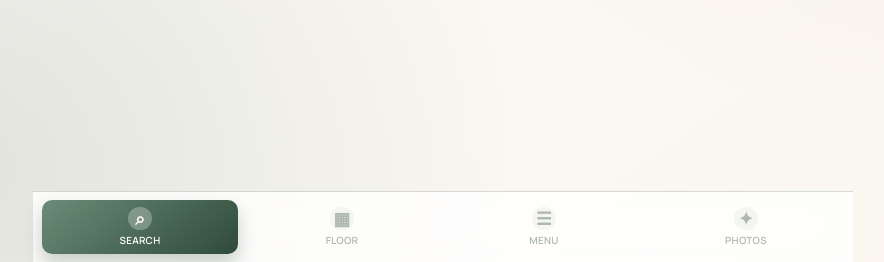
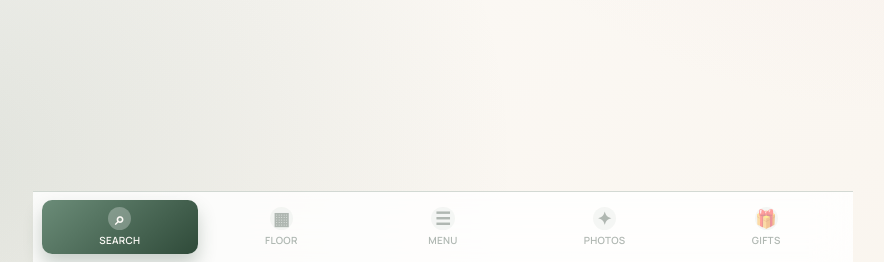
Before and after one commit to jmdigitalscontact-cyber/testinvitation, a PHP site: page /reception/index.html in a window 1280 px wide. Shown: the part 538-800 px from the top of the page, without its empty margins (197-1081 px from the left). Run offline with PHP 8.4, Linux system fonts and the light colour scheme.

Commit message:
Add gifts tab with QR code and bank transfer details to reception page

```diff
--- a/reception/index.html
+++ b/reception/index.html
@@ -106,6 +106,39 @@
             </div>
           </div>
         </section>
+
+        <!-- Gifts -->
+        <section class="reception-panel" id="panel-gifts" data-panel="gifts" hidden aria-labelledby="tab-gifts">
+          <div class="reception-panel__inner">
+            <h2 class="reception-panel__heading">Wedding gifts</h2>
+            <p class="reception-panel__lead">Your presence is our greatest gift. If you wish to give something more, here's how.</p>
+            <div class="rec-gifts-card">
+              <div class="rec-gifts-qr-wrap">
+                <img
+                  class="rec-gifts-qr"
+                  src="https://api.qrserver.com/v1/create-qr-code/?size=300x300&data=GCash%3A%200912345678%20%7C%20Jason%20%26%20Rhona%20Mae"
+                  alt="QR code for GCash transfer"
+                  width="300"
+                  height="300"
+                  loading="lazy"
+                  decoding="async"
+                />
+              </div>
+              <div class="rec-gifts-details">
+                <h3 class="rec-gifts-details__title">GCash / PayMaya</h3>
+                <p class="rec-gifts-details__number">0912 345 6789</p>
+                <p class="rec-gifts-details__name">Jason &amp; Rhona Mae Berber</p>
+              </div>
+              <div class="rec-gifts-divider" aria-hidden="true"></div>
+              <div class="rec-gifts-details">
+                <h3 class="rec-gifts-details__title">Bank Transfer</h3>
+                <p class="rec-gifts-details__number">1234 5678 9012 3456</p>
+                <p class="rec-gifts-details__name">BDO · Jason Berber</p>
+              </div>
+              <p class="rec-gifts-thanks">Thank you for celebrating with us. Your love and generosity mean the world to us.</p>
+            </div>
+          </div>
+        </section>
       </main>
 
       <nav class="reception-tabs" aria-label="Reception sections">
@@ -124,6 +157,10 @@
         <button type="button" class="reception-tabs__btn" id="tab-photos" data-tab="photos">
           <span class="reception-tabs__icon" aria-hidden="true">✦</span>
           <span>Photos</span>
+        </button>
+        <button type="button" class="reception-tabs__btn" id="tab-gifts" data-tab="gifts">
+          <span class="reception-tabs__icon" aria-hidden="true">🎁</span>
+          <span>Gifts</span>
         </button>
       </nav>
     </div>
--- a/reception/reception.css
+++ b/reception/reception.css
@@ -689,7 +689,7 @@ body.reception-lightbox-open {
   width: 100%;
   max-width: 560px;
   display: grid;
-  grid-template-columns: repeat(4, 1fr);
+  grid-template-columns: repeat(5, 1fr);
   gap: 0.35rem;
   padding: 0.5rem 0.55rem calc(0.5rem + env(safe-area-inset-bottom, 0px));
   background: rgba(255, 255, 255, 0.82);
--- a/reception/reception.js
+++ b/reception/reception.js
@@ -303,7 +303,7 @@
     });
 
     const hash = (window.location.hash || "").replace("#", "");
-    if (["search", "floor", "menu", "photos"].includes(hash)) {
+    if (["search", "floor", "menu", "photos", "gifts"].includes(hash)) {
       switchTab(hash);
     }
   }
```
Also changed, not shown: other parts of reception/reception.css (+69 -0 lines).
